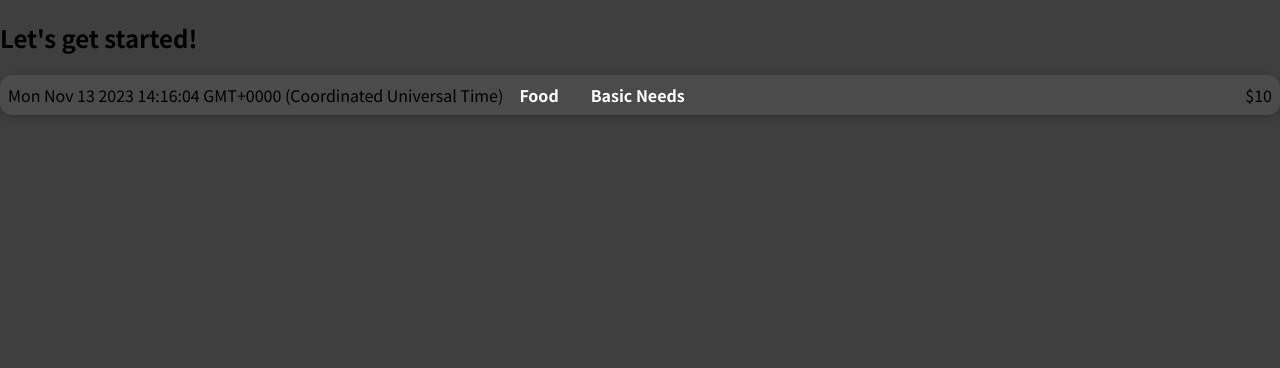
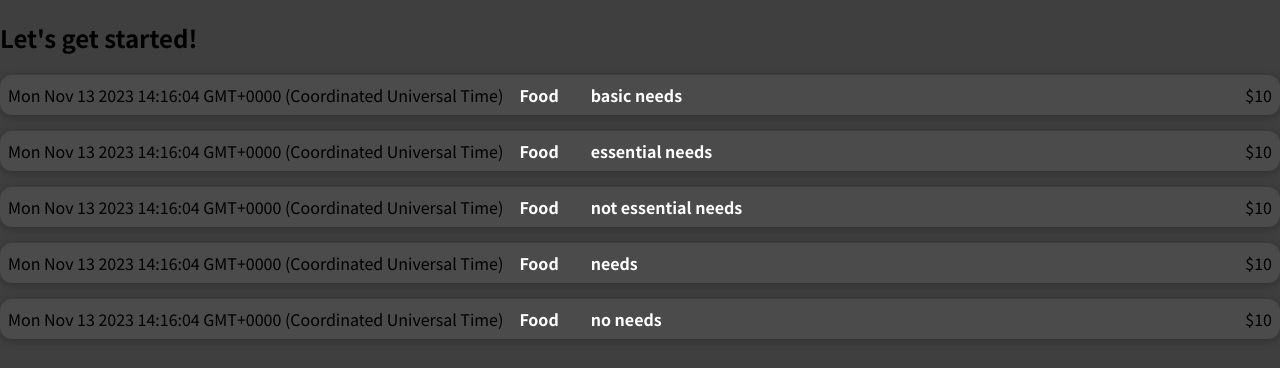
Before and after one commit to jagannatarajan1/react, a JavaScript app in the folder react-basic/: page / in a window 1280 px wide. Shown: the top 368 px of the page. Built offline with nearby package versions, Linux system fonts and the light colour scheme.

Commit message:
added the  dynamic pass the value to the location of expenditure

```diff
--- a/react-basic/src/App.js
+++ b/react-basic/src/App.js
@@ -1,9 +1,30 @@
 import ExpenseItems from "./components/ExpenseItem";
 function App() {
+  const obj = [
+    { LocationOfExpenditure: "basic needs" },
+    { LocationOfExpenditure: "essential needs" },
+    { LocationOfExpenditure: "not essential needs" },
+    { LocationOfExpenditure: " needs" },
+    { LocationOfExpenditure: "no needs" },
+  ];
   return (
     <div>
       <h2>Let's get started!</h2>
-      <ExpenseItems></ExpenseItems>
+      <ExpenseItems
+        LocationOfExpenditure={obj[0].LocationOfExpenditure}
+      ></ExpenseItems>
+      <ExpenseItems
+        LocationOfExpenditure={obj[1].LocationOfExpenditure}
+      ></ExpenseItems>
+      <ExpenseItems
+        LocationOfExpenditure={obj[2].LocationOfExpenditure}
+      ></ExpenseItems>
+      <ExpenseItems
+        LocationOfExpenditure={obj[3].LocationOfExpenditure}
+      ></ExpenseItems>
+      <ExpenseItems
+        LocationOfExpenditure={obj[4].LocationOfExpenditure}
+      ></ExpenseItems>
     </div>
   );
 }
--- a/react-basic/src/components/ExpenseItem.js
+++ b/react-basic/src/components/ExpenseItem.js
@@ -1,16 +1,15 @@
 import "./ExpenseItems.css";
-function ExpenseItems() {
+function ExpenseItems(props) {
   const ExpenseDate = new Date();
   const Expense = "Food";
   const Expenseprice = 10;
-  const LocationOfExpenditure = "Basic Needs";
   return (
     <div className="expense-item">
       <div>{ExpenseDate.toString()}</div>
       <div className="expense-items_description">
         <h2>{Expense}</h2>
       </div>
-      <h2>{LocationOfExpenditure}</h2>
+      <h2>{props.LocationOfExpenditure}</h2>
       <div className="expense-item_price">${Expenseprice}</div>
     </div>
   );
```
